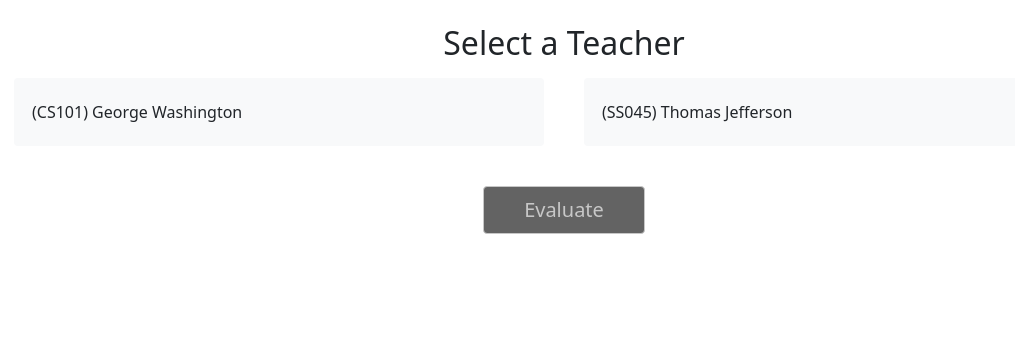
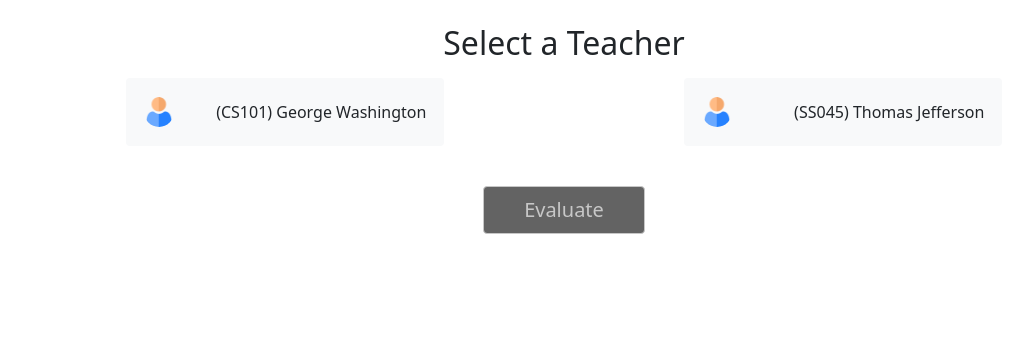
Before and after one commit to zyenapz/SentiFaculty, a Django app: template sentifaculty/feedback/templates/feedback/select.html in a window 1280 px wide. Shown: the part 57-420 px from the top of the page, without its empty margins (76-1091 px from the left). Run offline with Django 4.2, Linux system fonts and the light colour scheme; data comes from the database, SQL or seed files in the repository; both versions use the stored data as it was after the commit; tables that the repository leaves empty hold one stand-in row (values such as "Sample post"); the template is opened without the code that fills it: values that come from a table or form of the project are taken from there, most other values are stand-ins (such as "Sample title", 1, 10 or a date in 2020); some libraries are stand-ins or nearby versions.

Commit message:
added design to select faculty page

```diff
--- a/sentifaculty/feedback/templates/feedback/select.html
+++ b/sentifaculty/feedback/templates/feedback/select.html
@@ -7,7 +7,7 @@
 <!-- Page-specific CSS -->
 <style>
   label {
-    width: 100%;
+    width: 60%;
     font-size: 1rem;
     padding: 0.5rem;
   }
@@ -32,6 +32,7 @@
     transition: border .3s;
   }
 
+/***
   .card-input-element:checked+.card::after {
     content: '\2713';
     color: #00ff00;
@@ -43,6 +44,7 @@
     -webkit-animation-timing-function: cubic-bezier(0.4, 0, 0.2, 1);
     animation-timing-function: cubic-bezier(0.4, 0, 0.2, 1);
   }
+***/
 
   @-webkit-keyframes fadeInCheckbox {
     from {
@@ -91,25 +93,23 @@
 {% block feedback-content %}
 
 <h2 class="text-center">Select a Teacher</h2>
-<div class="container">
+<div class="container ">
   <form action="" method="post">
       {% csrf_token %}
-      <div class="row">
+      <div class="row gx-0">
 
         {% for choice in form.teacher %}
         <div class="col">
           <label>
-            <!-- NOTE The method to set the input's 'value' field is a bit hacky.
-              It works because the counter just so happens to correspond to the django-generated id value
-              of the Evaluatee object.
-            -->
+
             {{choice.tag}}
             <div class="card card-body bg-light d-flex flex-row justify-content-between align-items-center">
+              <img class="rounded-circle shadow-4-strong" alt="avatar2" src="{% static 'images/anon.png' %}" width="30em" />
               {{choice.choice_label}}
             </div>
+
           </label>
         </div>
-
         {% endfor %}
       </div>
 
```
Also changed, not shown: sentifaculty/db.sqlite3, sentifaculty/sentifaculty/static/images/anon.png (added).
